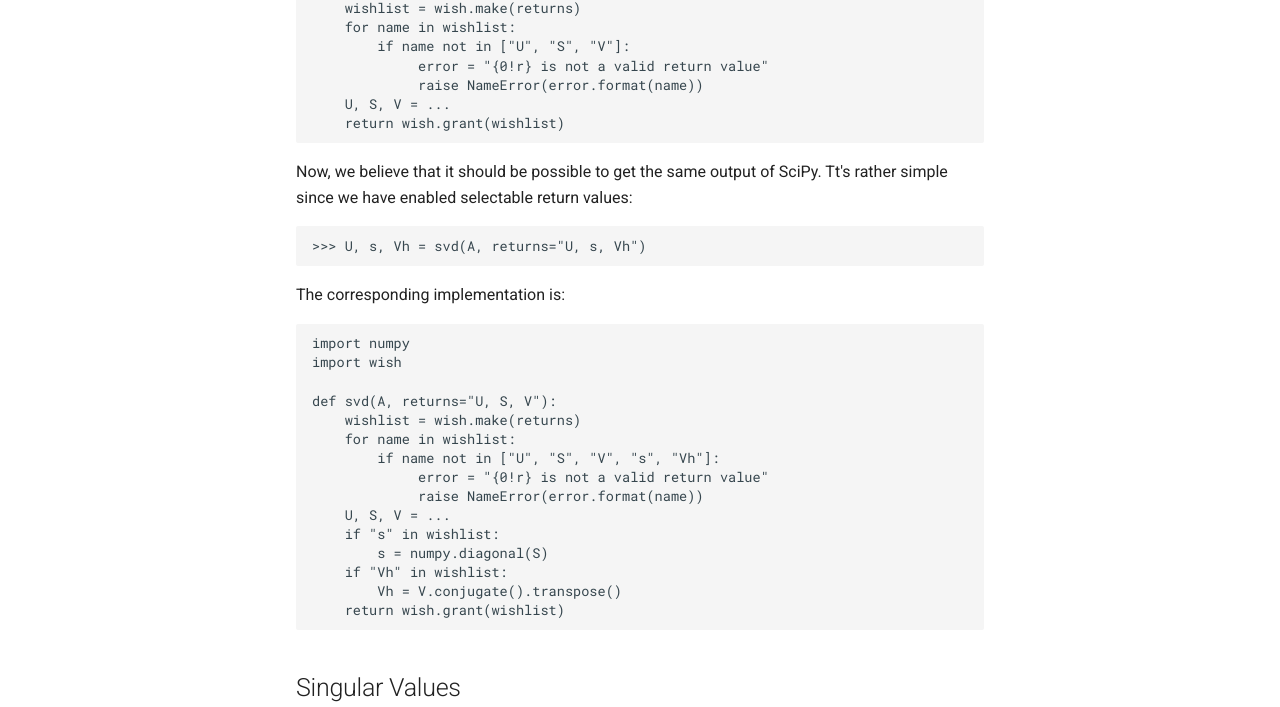
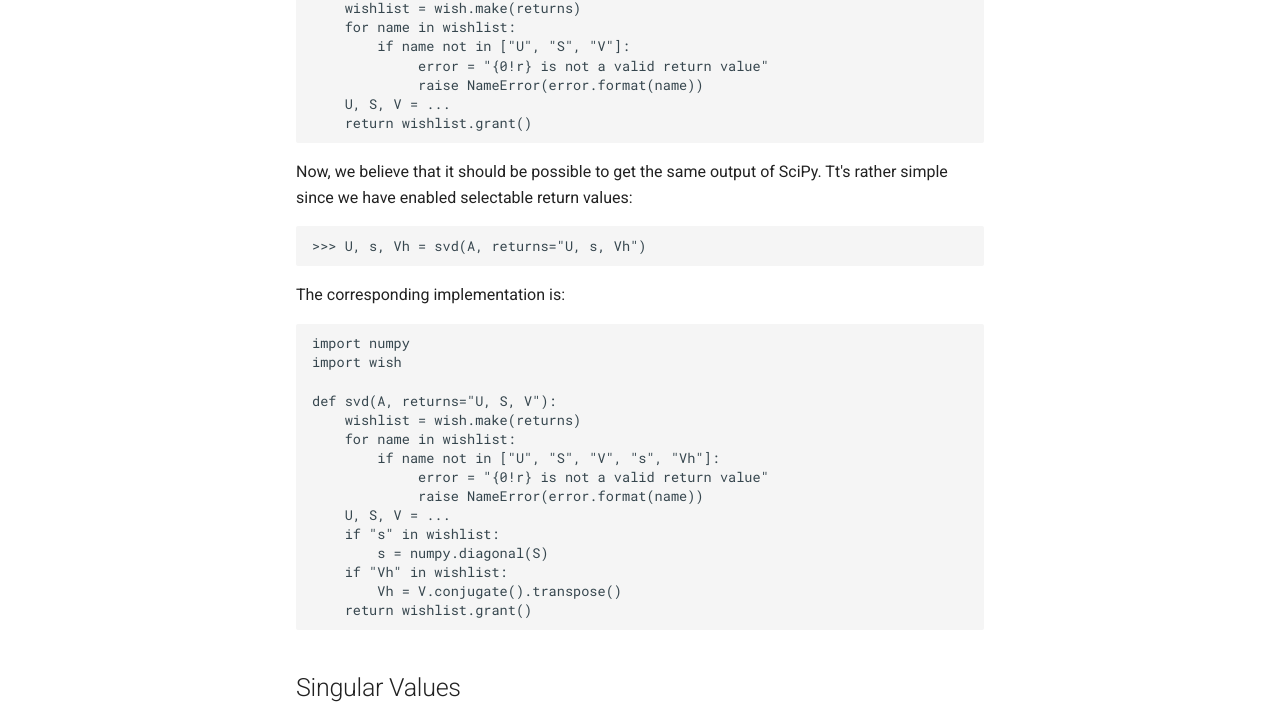
Before and after one commit to boisgera/wish, an MkDocs documentation site: the page built from mkdocs/svd.md, in a window 1280 px wide and 1400 px high, scrolled down 1249 px. Shown: the part 280-987 px from the top of the window. Built offline with MkDocs 1.6.1 and Material for MkDocs 9.7.7, drawn with Linux system fonts in a browser that asks for light colours; comment, search, counter and statistics services are not loaded; old or Windows-style settings are respelled for this version of MkDocs; some of the changed text lies outside the part shown.

```diff
--- a/mkdocs/svd.md
+++ b/mkdocs/svd.md
@@ -110,7 +110,7 @@ If you want to check the names that the user requires, do instead
                  error = "{0!r} is not a valid return value"
                  raise NameError(error.format(name))
         U, S, V = ...
-        return wish.grant(wishlist)
+        return wishlist.grant()
 
 Now, we believe that it should be possible to get the same output of SciPy.
 Tt's rather simple since we have enabled selectable return values:
@@ -133,7 +133,7 @@ The corresponding implementation is:
             s = numpy.diagonal(S)
         if "Vh" in wishlist:
             Vh = V.conjugate().transpose()
-        return wish.grant(wishlist)
+        return wishlist.grant()
 
 
 Singular Values
@@ -205,7 +205,7 @@ we may check the list of wishes and proceed accordingly:
         if "Vh" in wishlist:
             Vh = V.conjugate().transpose()
 
-        return wish.grant(wishlist)
+        return wishlist.grant()
 
 
 Reconstruction
```
Also changed, not shown: 1 other file.
